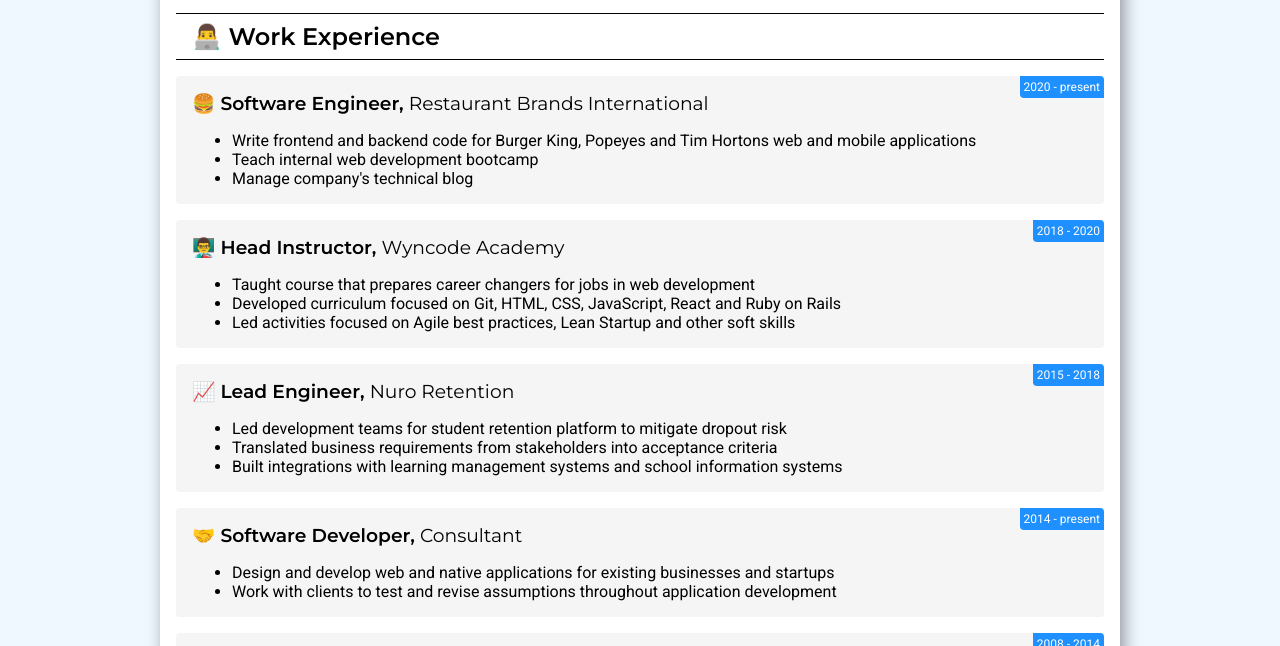
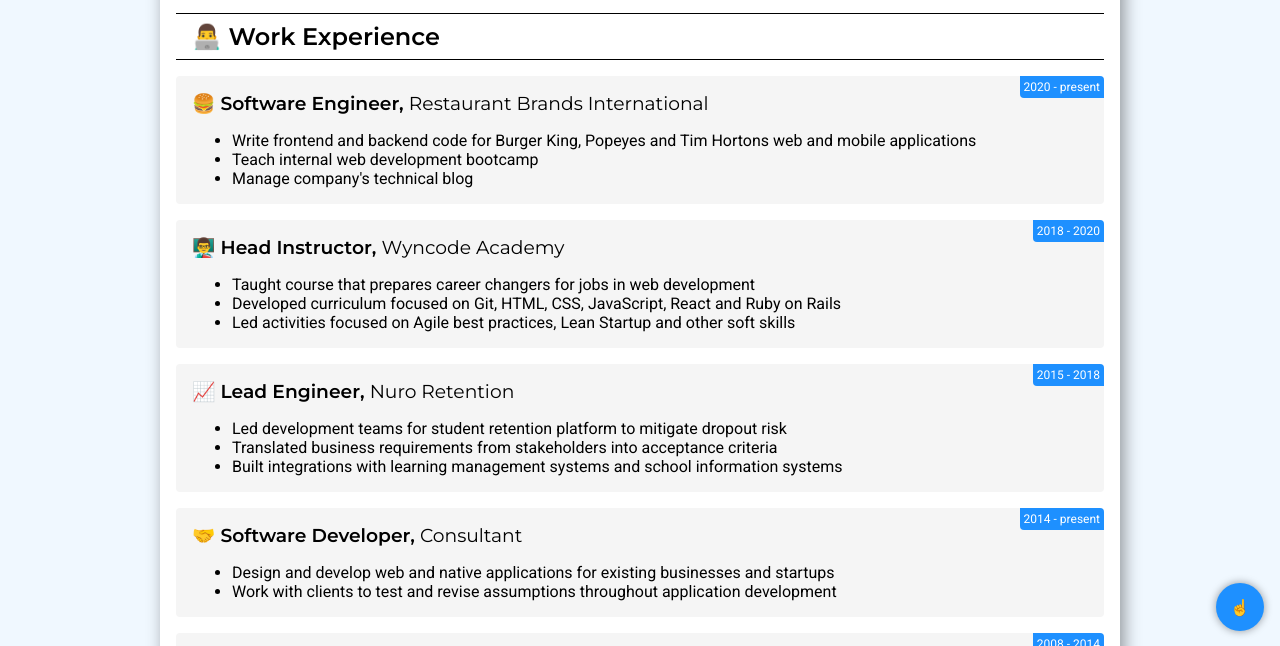
Before and after one commit to techniJANE/resume_template, a plain HTML site: page index.html in a window 1280 px wide. Shown: the part 153-799 px from the top of the page. Drawn offline with Linux system fonts and the light colour scheme.

Commit message:
scrolltop

```diff
--- a/index.html
+++ b/index.html
@@ -1,4 +1,4 @@
-<html lang="en">
+<html lang="en" id="top">
   <head>
     <meta charset="UTF-8" />
     <meta name="viewport" content="width=device-width, initial-scale=1.0" />
@@ -219,5 +219,6 @@
         </div>
       </section>
     </main>
+    <a href="#top" class="button">☝️</a>
   </body>
 </html>
--- a/styles.css
+++ b/styles.css
@@ -1,5 +1,9 @@
 * {
   box-sizing: border-box;
+}
+
+html {
+  scroll-behavior: smooth;
 }
 
 body {
@@ -95,6 +99,27 @@ section div {
   position: relative;
 }
 
+a.button {
+  position: fixed;
+  right: 1rem;
+  bottom: 1rem;
+  width: 3rem;
+  height: 3rem;
+  border-radius: 100%;
+  border: 0;
+  background-color: dodgerblue;
+  color: white;
+  display: grid;
+  place-items: center;
+  text-decoration: none;
+  transition: transform 0.3s;
+  box-shadow: 0 0 0.5rem rgba(0, 0, 0, 0.4);
+}
+
+a.button:hover {
+  transform: scale(1.08);
+}
+
 @media (max-width: 45rem) {
   body {
     margin: 0;
```
